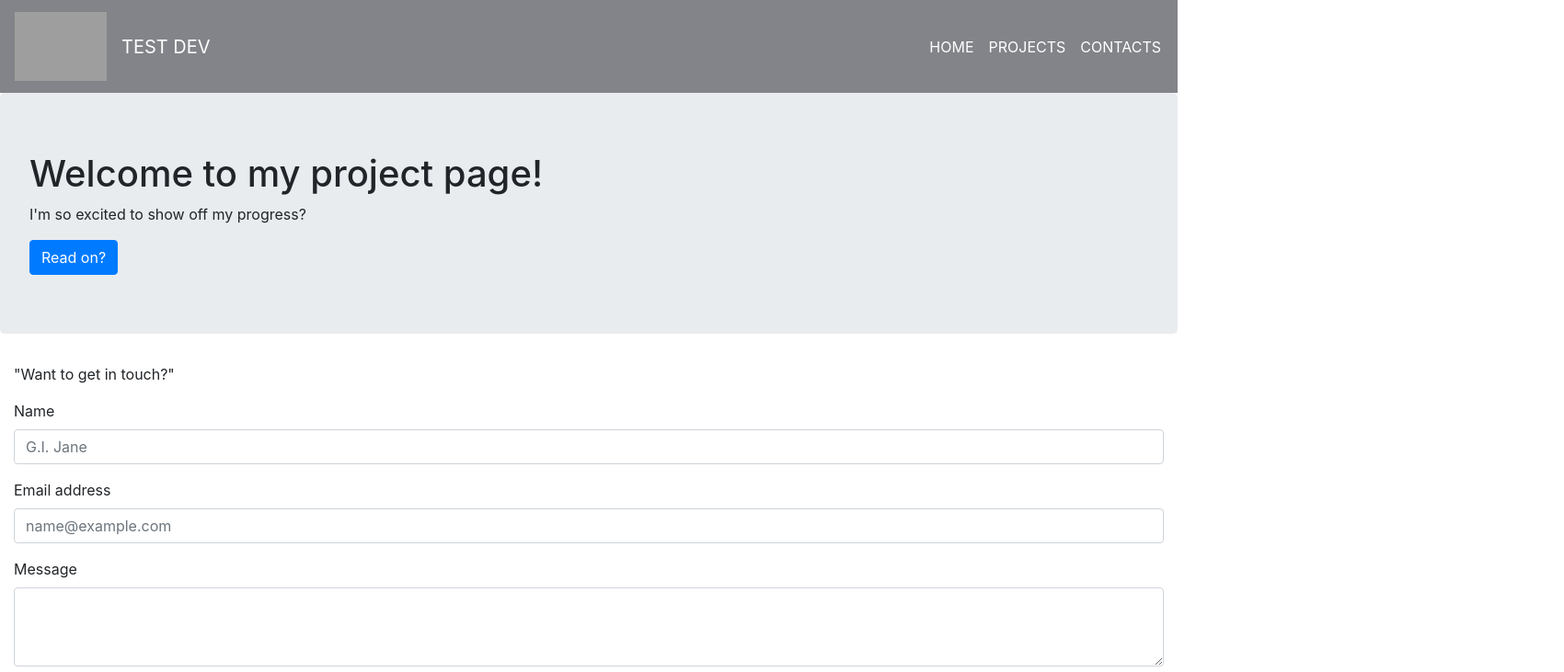
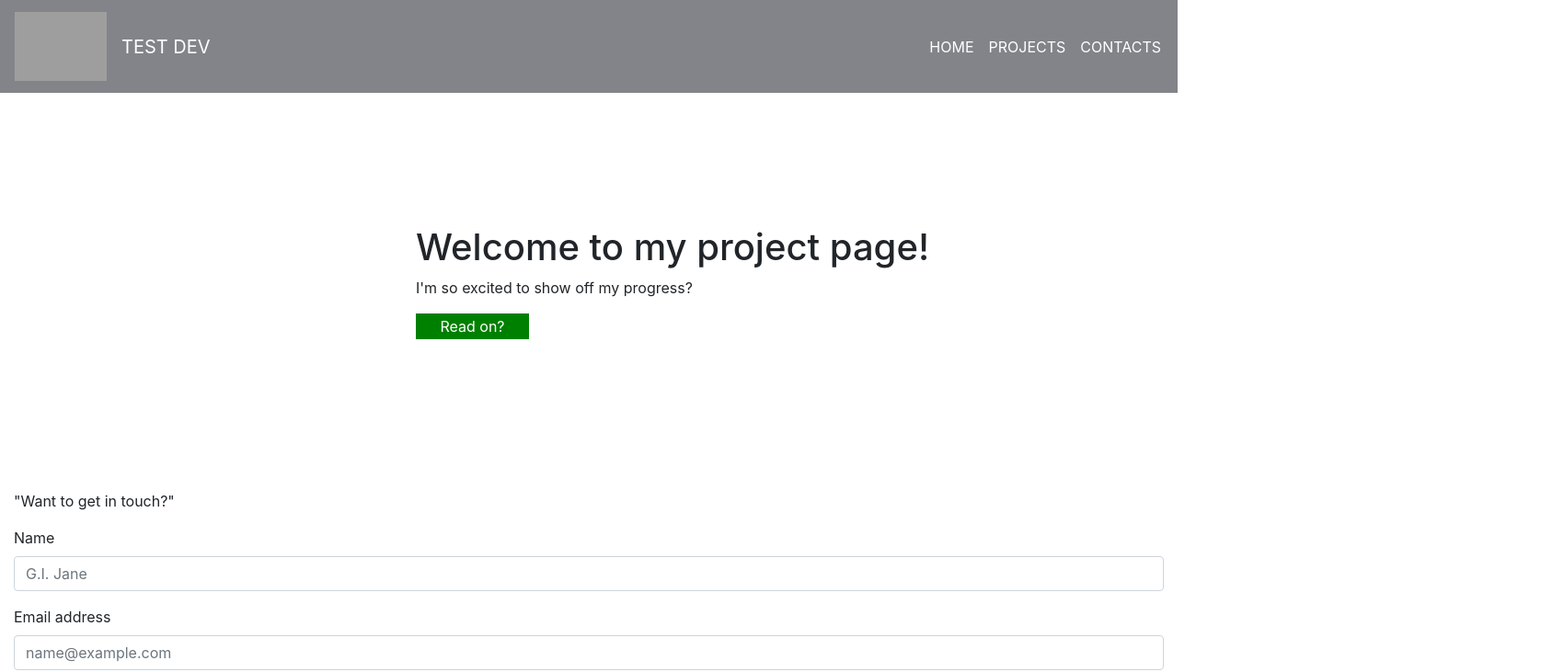
Before and after one commit to Banyan-Labs/collaborate, a React (Create React App) app: page / in a window 1280 px wide. Shown: the top 731 px of the page at 92% size, 1700 px wide, since content can reach past the window. Built offline with nearby package versions, Linux system fonts and the light colour scheme; grey boxes are pictures that could not be loaded.

Commit message:
add css to jumbotron

```diff
--- /dev/null
+++ b/src/components/Jumbotron/Jumbotron.css
@@ -0,0 +1,15 @@
+#layout{
+    background-color: white;
+    width: 100%;
+    margin-left: 420px;
+    margin-right: 420px;
+    margin-top: 80px;
+    margin-bottom: 100px;
+}
+#button{
+    background-color: green;
+    color: white;
+    width: 123px;
+    height: 28px;
+    border: none;
+}
--- a/src/components/Jumbotron/Jumbotron.js
+++ b/src/components/Jumbotron/Jumbotron.js
@@ -1,18 +1,20 @@
 import React from 'react';
-import {Jumbotron, Button} from 'react-bootstrap';
+import {Jumbotron} from 'react-bootstrap';
 import 'bootstrap/dist/css/bootstrap.min.css';
 import {SITE_DATA} from '../../site-data'
+import './Jumbotron.css'
 
 function Jumbo() {
     return (
-        <div>
-            <Jumbotron>
+        <Jumbotron id="layout">
+            <div>
                 <h1>{SITE_DATA.jumbotronTxet.heading}</h1>
-                    <p>{SITE_DATA.jumbotronTxet.subheading}</p>
-                    <Button variant="primary" href="Profile Page">{SITE_DATA.jumbotronTxet.buttonText}</Button>
-            </Jumbotron>
-        </div>
-    )
+                <p>{SITE_DATA.jumbotronTxet.subheading}</p>
+                <button id='button' href="Profile Page">{SITE_DATA.jumbotronTxet.buttonText}</button>
+            </div>
+        </Jumbotron>
+
+        )
 }
 
 export default Jumbo
```
Also changed, not shown: 1 other file (tests, documents, lock files or other folders).
